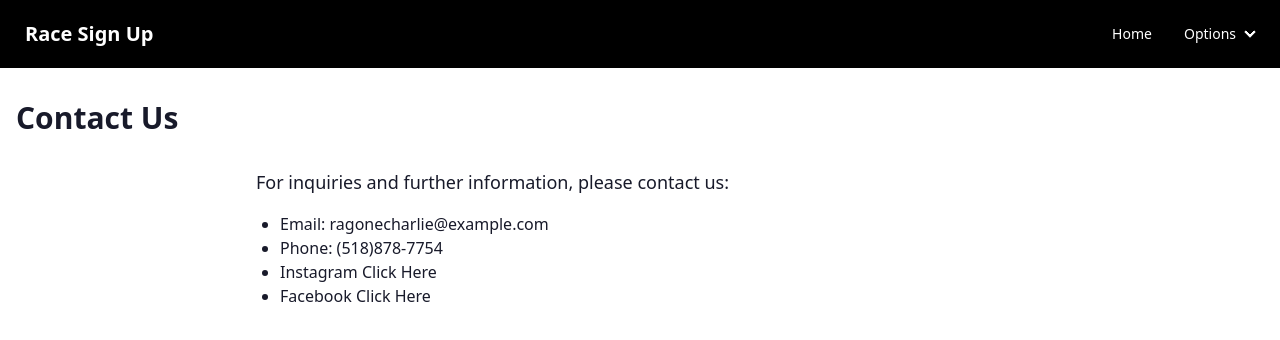
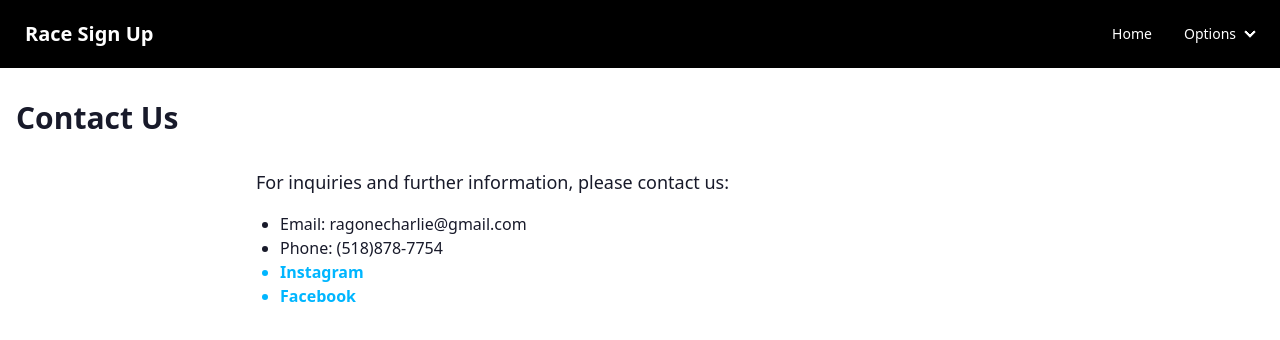
Before and after one commit to lunargen/run-club, a React (Vite) app in the folder client/: page /ContactPage in a window 1280 px wide. Shown: the top 340 px of the page. Built offline with nearby package versions, Linux system fonts and the light colour scheme.

Commit message:
minor fixes

```diff
--- a/client/src/containers/ContactPage.jsx
+++ b/client/src/containers/ContactPage.jsx
@@ -8,10 +8,10 @@ const ContactPage = () => {
       <div className="max-w-3xl mx-auto">
         <p className="text-lg mb-4 hover:text-gray-200">For inquiries and further information, please contact us:</p>
         <ul className="list-disc pl-6">
-          <li className="hover:text-gray-200">Email: ragonecharlie@example.com</li>
+          <li className="hover:text-gray-200">Email: ragonecharlie@gmail.com</li>
           <li className="hover:text-gray-200">Phone: (518)878-7754</li>
-          <li className="hover:text-gray-200"><a href="https://www.instagram.com/runclubtc/">Instagram Click Here</a></li>
-          <li className="hover:text-gray-200"><a href="https://www.facebook.com/groups/259027783894516">Facebook Click Here</a></li>
+          <li className="hover:text-gray-200 text-info font-bold"><a href="https://www.instagram.com/runclubtc/">Instagram</a></li>
+          <li className="hover:text-gray-200 text-info font-bold"><a href="https://www.facebook.com/groups/259027783894516">Facebook</a></li>
         </ul>
       </div>
     </div>
```
Also changed, not shown: 1 other file (tests, documents, lock files or other folders).
